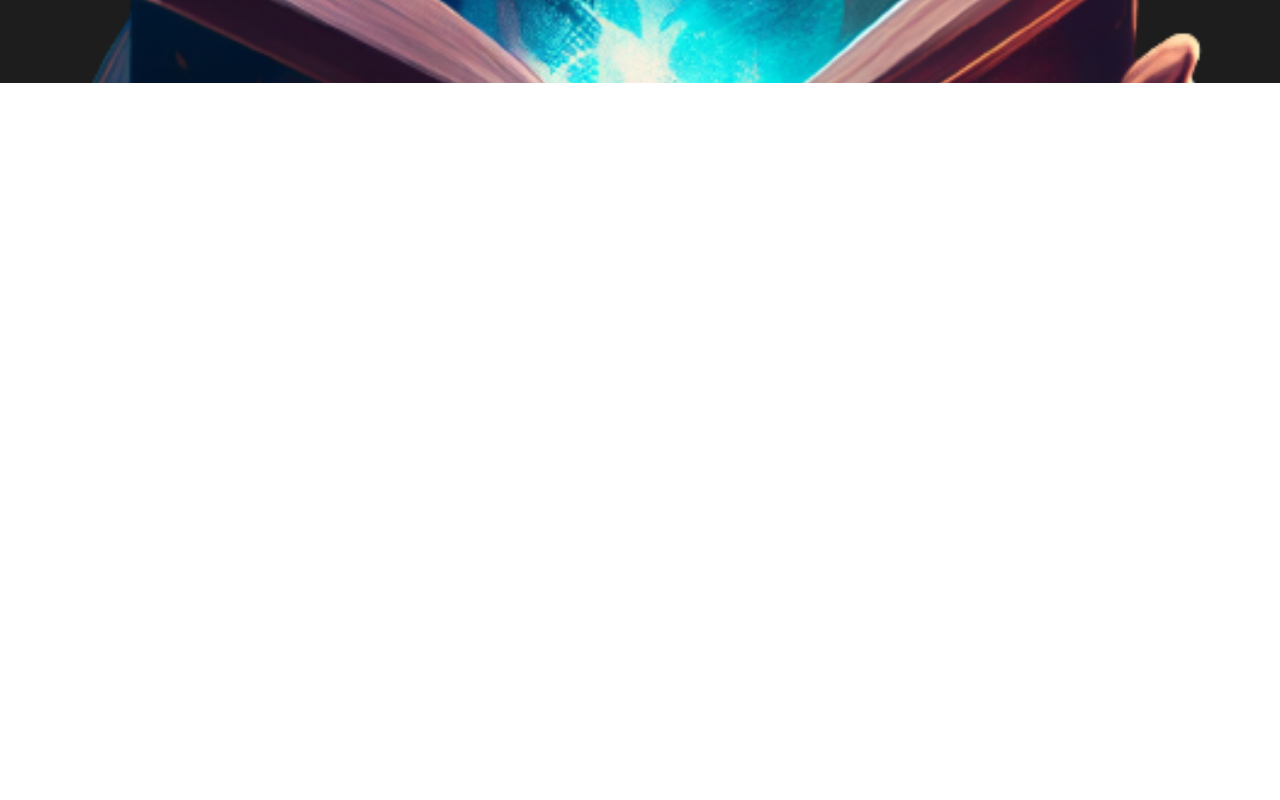
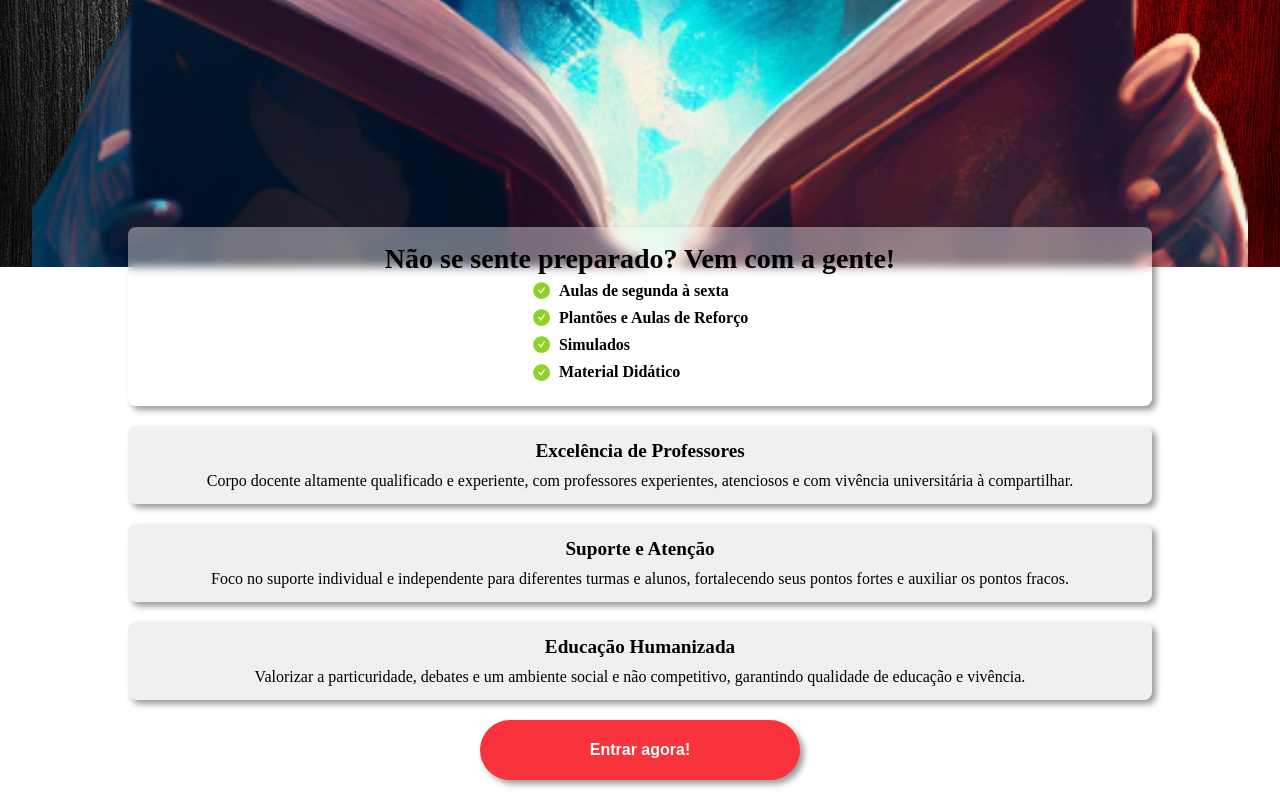
Before and after one commit to Archesz/Teste-herbert, a React (Create React App) app: page / in a window 1280 px wide. Shown: the part 1317-2117 px from the top of the page. Before the commit the page ends 1400 px from the top, so only its background shows below. Built offline with nearby package versions, Linux system fonts and the light colour scheme.

Commit message:
Beneficios adicionados

```diff
--- /dev/null
+++ b/src/components/Beneficios/Beneficio.jsx
@@ -0,0 +1,13 @@
+import React from 'react'
+import './Beneficio.scss'
+
+function Beneficio(props) {
+    return (
+        <div className='beneficio-container'>
+            <span className='beneficio-title'>{props.title}</span>
+            <span className='beneficio-resume'>{props.text}</span>
+        </div>
+    )
+}
+
+export default Beneficio
--- /dev/null
+++ b/src/components/Beneficios/Beneficio.scss
@@ -0,0 +1,22 @@
+.beneficio-container{
+    width: 100%;
+    background-color: #f0f0f0;
+    box-shadow: 4px 4px 6px rgba(0, 0, 0, 0.4);
+    padding: 14px;
+    border-radius: 8px;
+    display: flex;
+    flex-direction: column;
+    align-items: center;
+    margin-bottom: 20px;
+
+    .beneficio-title{
+        font-weight: bolder;
+        font-size: 1.2rem;
+    }
+
+    .beneficio-resume{
+        margin-top: 10px;
+        width: 90%;
+        text-align: center;
+    }
+}
--- a/src/components/Button/Button.scss
+++ b/src/components/Button/Button.scss
@@ -45,3 +45,12 @@ $secondColor: white;
     font-weight: bolder;
     background-color: #3a3a3a;
 }
+
+.long{
+    width: 320px;
+    height: 60px;
+}
+
+.round{
+    border-radius: 30px;
+}
--- a/src/pages/Home.jsx
+++ b/src/pages/Home.jsx
@@ -26,6 +26,10 @@ import Depoiments from '../Data/depoiments.json'
 import Badge from '../components/Badge/Badge'
 import ProjectCard from '../components/ProjectCard/ProjectCard'
 import Social from '../components/Social/Social'
+import Beneficio from '../components/Beneficios/Beneficio'
+
+// Icons
+import {AiFillCheckCircle} from 'react-icons/ai'
 
 const depoiments = Depoiments["Home"]
 
@@ -114,6 +118,39 @@ function Home() {
                 </div>
 
             </div>
+
+            <div className='beneficios'>
+
+                <div className='beneficios-card'>
+                    <span className='beneficio-title'>Não se sente preparado? Vem com a gente!</span>
+
+                    <div className='beneficios-list'>
+                        <span className='beneficio-item'><AiFillCheckCircle className="check"/>Aulas de segunda à sexta</span>
+                        <span className='beneficio-item'><AiFillCheckCircle className="check"/>Plantões e Aulas de Reforço</span>
+                        <span className='beneficio-item'><AiFillCheckCircle className="check"/>Simulados</span>
+                        <span className='beneficio-item'><AiFillCheckCircle className="check"/>Material Didático</span>
+                    </div>
+                </div>
+
+                <div className='cards-beneficios'>
+
+                    <Beneficio title="Excelência de Professores" text="Corpo docente altamente qualificado e experiente, com professores experientes, atenciosos e com vivência universitária à compartilhar."/>
+                    <Beneficio title="Suporte e Atenção" text="Foco no suporte individual e independente para diferentes turmas e alunos, fortalecendo seus pontos fortes e auxiliar os pontos fracos."/>
+                    <Beneficio title="Educação Humanizada" text="Valorizar a particuridade, debates e um ambiente social e não competitivo, garantindo qualidade de educação e vivência."/>
+
+                </div>
+
+                <Button text="Entrar agora!" style="full big round long"/>
+
+            </div>
+
+        </div>
+    )
+}
+
+export default Home
+
+/*
 
             <div className='home-midbot'>
 
@@ -224,8 +261,4 @@ function Home() {
 
             </footer>
 
-        </div>
-    )
-}
-
-export default Home
+*/
--- a/src/styles/global.scss
+++ b/src/styles/global.scss
@@ -12,8 +12,6 @@ body{
 
 .container{
     width: 100%;
-    height: auto;
-    min-height: 100vh;
     display: flex;
     flex-direction: column;
     overflow-x: hidden;
--- a/src/styles/home.scss
+++ b/src/styles/home.scss
@@ -136,7 +136,6 @@ $mainColor: #F8333C;
 }
 
 .home-midbot{
-    display: none;
     height: 90vh;
     background-color: #191A1A;
     display: flex;
@@ -319,13 +318,15 @@ $mainColor: #F8333C;
 @media (min-width: 320px){
     .container{
         height: 100%;
+        display: flex;
+        flex-direction: column;
+        align-items: center;
     }
 
     .home-top{
         background-image: url("../assets/Background.png");
         background-size: contain;
         width: 100%;
-        height: 120vh;
         display: flex;
         flex-direction: column;
         align-items: center;
@@ -380,4 +381,63 @@ $mainColor: #F8333C;
 
         }
     }
+
+    .beneficios{
+        background-color: white;
+        height: auto;
+        display: flex;
+        flex-direction: column;
+        align-items: center;
+        width: 100%;
+        padding-bottom: 20px;
+
+        .beneficios-card{
+            width: 80%;
+            margin-top: -40px;
+            z-index: 10;
+            display: flex;
+            flex-direction: column;
+            border-radius: 8px;
+            background-color: rgba(255, 255, 255, 0.4);
+            backdrop-filter: blur(5px);
+            box-shadow: 4px 4px 6px rgba(0, 0, 0, 0.4);
+            align-items: center;
+            padding: 16px 12px ;
+            margin-bottom: 20px;
+
+            .beneficios-list{
+                display: flex;
+                flex-direction: column;
+                align-items: flex-start;
+
+                .beneficio-item{
+                    display: flex;
+                    align-items: center;
+                    margin-bottom: 8px;
+                    font-weight: bold;
+
+                    .check{
+                        margin-right: 8px;
+                        font-size: 1.2rem;
+                        color: rgb(142, 209, 40);
+                    }
+                }
+            }
+
+            .beneficio-title{
+                font-weight: bolder;
+                font-size: 28px;
+                text-align: center;
+                margin-bottom: 6px;
+            }
+        }
+
+        .cards-beneficios{
+            width: 80%;
+            display: flex;
+            flex-direction: column;
+            justify-content: space-around;
+        }
+    }
+
 }
```
